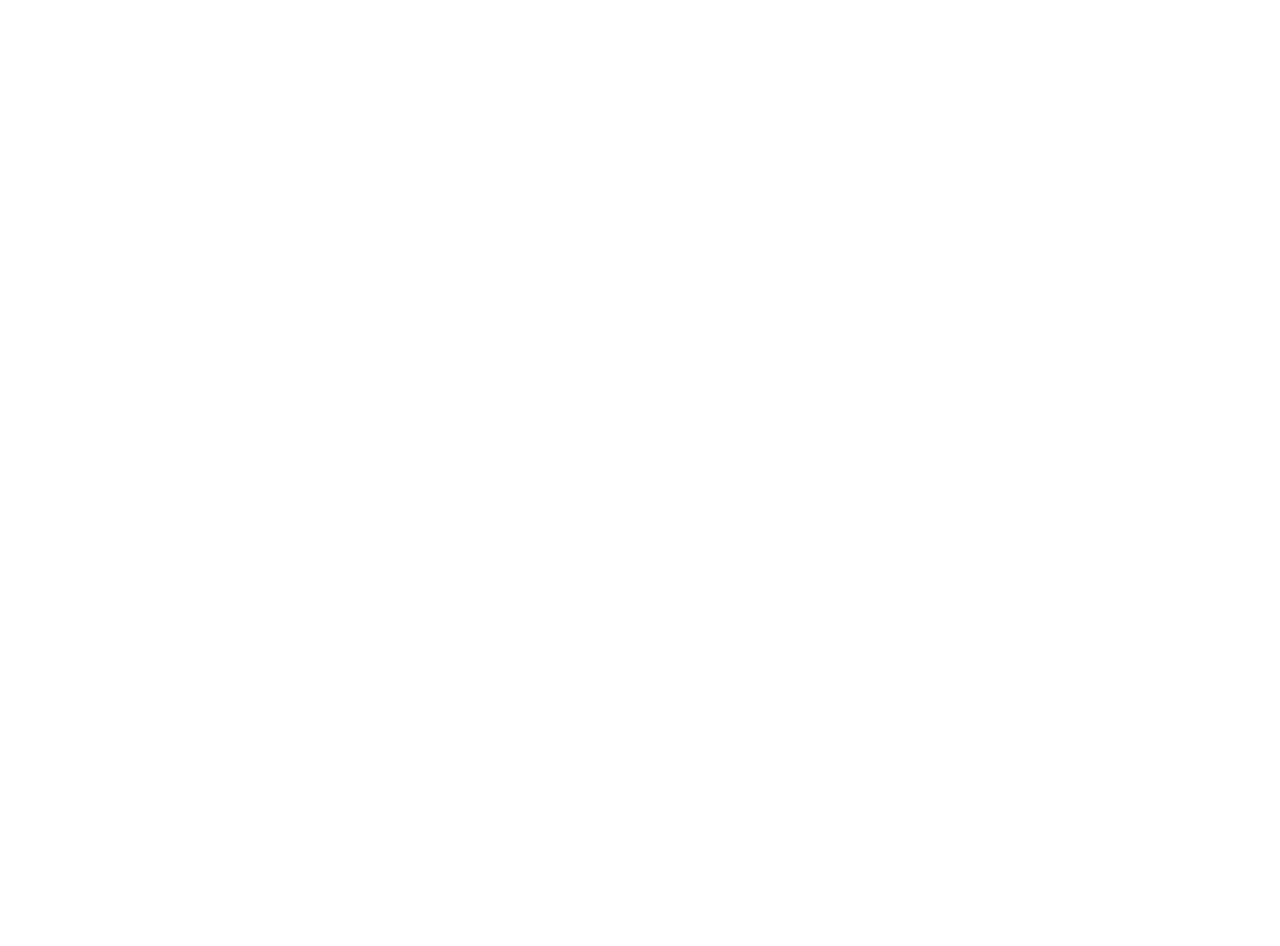
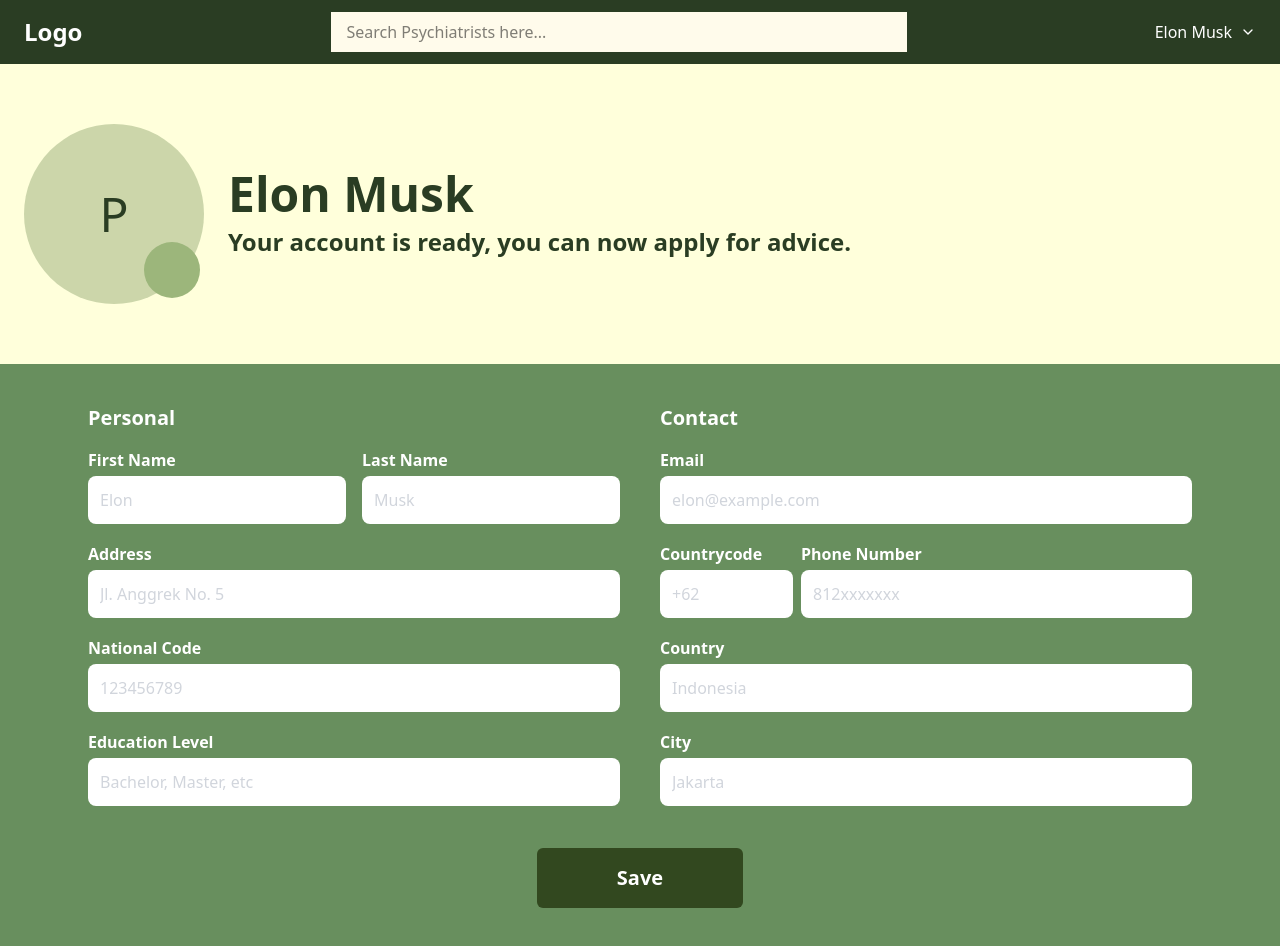
Before and after one commit to dheovanwa/Serenity, a React (Vite) app: page /UserProfileContent in a window 1280 px wide. Before the commit this address had no page. Before the commit the page ends 800 px from the top, so only its background shows below. Built offline with nearby package versions, Linux system fonts and the light colour scheme.

Commit message:
adding user profile page

```diff
--- a/src/App.tsx
+++ b/src/App.tsx
@@ -4,6 +4,7 @@
 import Verif from "./components/verifyEmail";
 import ForgotPassword from "./Pages/forgotPassword";
 import UserSurvey from "./Pages/SurveyPage";
+import UserProfile from "./components/profileUser";
 
 const App: React.FC = () => {
   return (
@@ -14,6 +15,7 @@
         <Route path="/verify-email" element={<Verif />}></Route>
         <Route path="/forgot-password/*" element={<ForgotPassword />}></Route>
         <Route path="/user-survey" element={<UserSurvey />}></Route>
+        <Route path="/UserProfileContent" element={<UserProfile />}></Route>
       </Routes>
     </Router>
   );
--- /dev/null
+++ b/src/Pages/userProfile.tsx
@@ -0,0 +1,16 @@
+import React from "react";
+import Navbar from "../components/Navbar";
+import UserProfileContent from "../components/profileUser";
+
+const UserProfile: React.FC = () => {
+    return (
+      <div>
+        <Navbar />
+        <main>
+          <UserProfileContent />
+        </main>
+      </div>
+    );
+  };
+
+export default UserProfile;
--- /dev/null
+++ b/src/components/Navbar.tsx
@@ -0,0 +1,42 @@
+import { useState } from "react";
+import { ChevronDown } from "lucide-react";
+
+const Navbar = () => {
+  const [dropdownOpen, setDropdownOpen] = useState(false);
+
+  return (
+    <nav className="bg-[#2a3d23] text-white px-6 py-3 flex items-center justify-between shadow-md">
+      <div className="flex items-center gap-2 text-xl font-bold">
+        <span className="text-2xl">Logo</span>
+      </div>
+
+      <div className="flex-grow bg-amber-50 mx-4 max-w-xl">
+        <input
+          type="text"
+          placeholder="Search Psychiatrists here..."
+          className="w-full px-4 py-2 rounded-md text-black"
+        />
+      </div>
+
+      <div className="relative">
+        <button
+          onClick={() => setDropdownOpen(!dropdownOpen)}
+          className="flex items-center gap-2 font-medium"
+        >
+          Elon Musk
+          <ChevronDown className="w-4 h-4" />
+        </button>
+        {dropdownOpen && (
+          <div className="absolute right-0 mt-2 w-40 bg-white text-black rounded-md shadow-lg z-10">
+            <ul>
+              <li className="px-4 py-2 hover:bg-gray-100 cursor-pointer">Profile</li>
+              <li className="px-4 py-2 hover:bg-gray-100 cursor-pointer">Logout</li>
+            </ul>
+          </div>
+        )}
+      </div>
+    </nav>
+  );
+};
+
+export default Navbar;
--- /dev/null
+++ b/src/components/profileUser.tsx
@@ -0,0 +1,88 @@
+import Navbar from "../components/Navbar";
+import InputField from "../components/inputField";
+
+const UserProfile = () => {
+  return (
+    <div className="min-h-screen bg-[#f2f3d9] text-[#2a3d23] flex flex-col">
+      <Navbar />
+
+    <div className="w-full px-6 py-15 bg-[#FFFFDB]">
+        <div className="flex items-center gap-6 flex-col sm:flex-row">
+            <div className="relative w-24 h-24 sm:w-45 sm:h-45 bg-[#ccd6aa] rounded-full flex items-center justify-center">
+                <span className="text-3xl sm:text-5xl">P</span>
+                <div className="absolute bottom-1.5 right-1 bg-[#9cb67b] rounded-full p-4 sm:p-7"></div>
+            </div>
+
+            <div className="text-center sm:text-left">
+                <h1 className="text-3xl sm:text-5xl font-extrabold mb-2">Elon Musk</h1>
+                <p className="text-lg sm:text-2xl font-bold">Your account is ready, you can now apply for advice.</p>
+            </div>
+        </div>
+    </div>
+
+      <div className="bg-[#688F5E] flex-1">
+        <div className="max-w-6xl mx-auto pt-10 py-10 px-6">
+          <div className="grid grid-cols-1 md:grid-cols-2 gap-10 mb-10">
+
+
+            <div>
+              <h2 className="text-xl font-semibold mb-4 text-white">Personal</h2>
+              <div className="grid grid-cols-1 md:grid-cols-2 gap-4">
+                <div>
+                  <InputField label="First Name" type="text" name="firstName" value="" onChange={() => {}} placeholder="Elon" />
+                </div>
+                <div>
+                  <InputField label="Last Name" type="text" name="lastName" value="" onChange={() => {}} placeholder="Musk" />
+                </div>
+                <div className="md:col-span-2">
+                  <InputField label="Address" type="text" name="address" value="" onChange={() => {}} placeholder="Jl. Anggrek No. 5" />
+                </div>
+                <div className="md:col-span-2">
+                  <InputField label="National Code" type="text" name="nationalCode" value="" onChange={() => {}} placeholder="123456789" />
+                </div>
+                <div className="md:col-span-2">
+                  <InputField label="Education Level" type="text" name="education" value="" onChange={() => {}} placeholder="Bachelor, Master, etc" />
+                </div>
+              </div>
+            </div>
+
+
+            <div>
+              <h2 className="text-xl font-semibold mb-4 text-white">Contact</h2>
+              <div className="grid grid-cols-1 gap-4">
+                <div>
+                  <InputField label="Email" type="email" name="email" value="" onChange={() => {}} placeholder="elon@example.com" />
+                </div>
+
+                <div className="flex gap-2 items-stretch">
+                    <div className="flex-shrink-0 w-1/4">
+                        <InputField label="Countrycode" type="text" name="countryCode" value="" onChange={() => {}} placeholder="+62" />
+                    </div>
+
+                    <div className="flex-grow">
+                        <InputField label="Phone Number" type="text" name="phoneNumber" value="" onChange={() => {}} placeholder="812xxxxxxx" />
+                    </div>
+                </div>
+                <div>
+                  <InputField label="Country" type="text" name="country" value="" onChange={() => {}} placeholder="Indonesia" />
+                </div>
+                <div>
+                  <InputField label="City" type="text" name="city" value="" onChange={() => {}} placeholder="Jakarta" />
+                </div>
+              </div>
+            </div>
+          </div>
+
+
+          <div className="flex justify-center">
+            <button className="bg-[#32481F] text-white py-4 px-20 rounded-md hover:bg-[#1f3019] transition font-bold text-xl">
+              Save
+            </button>
+          </div>
+        </div>
+      </div>
+    </div>
+  );
+};
+
+export default UserProfile;
```
